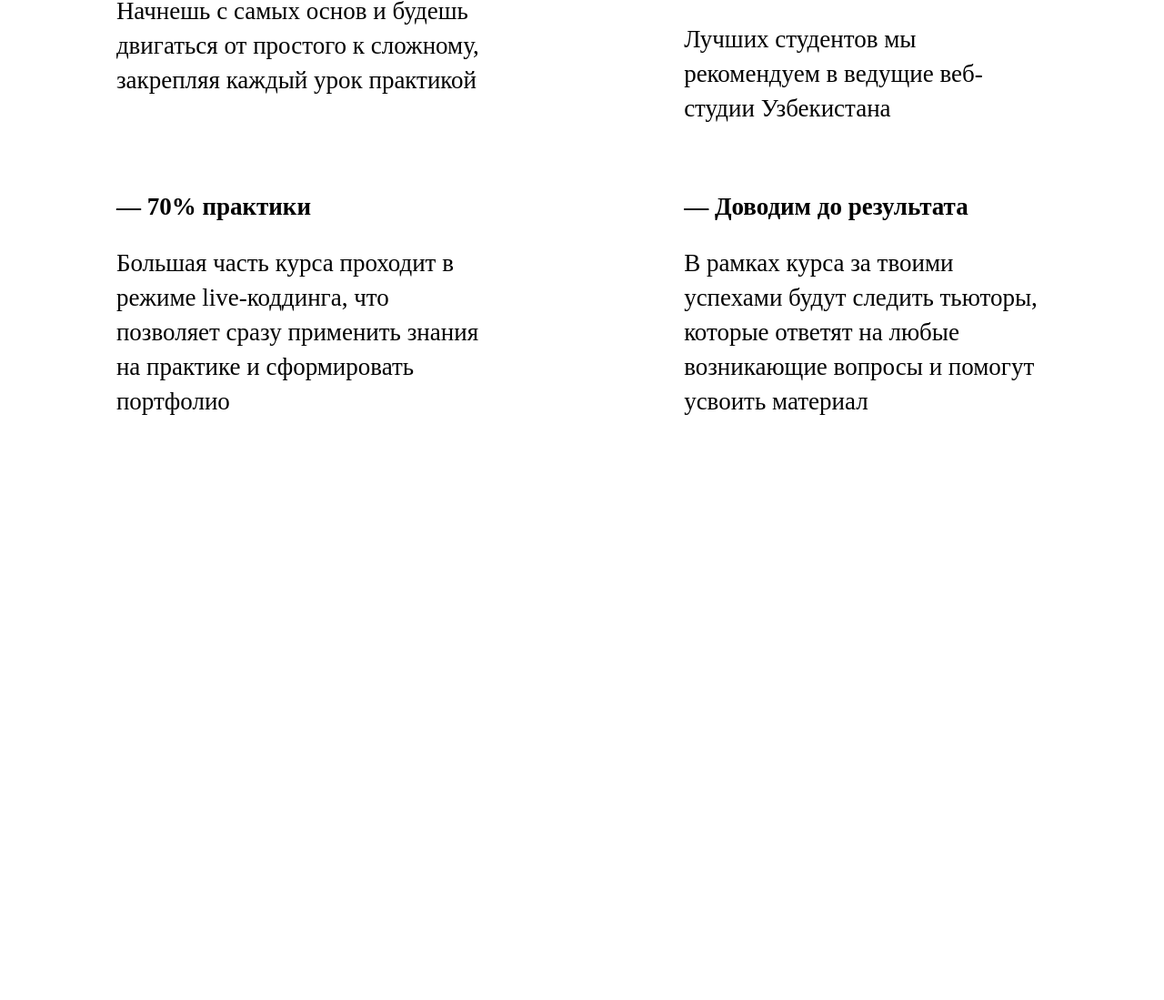
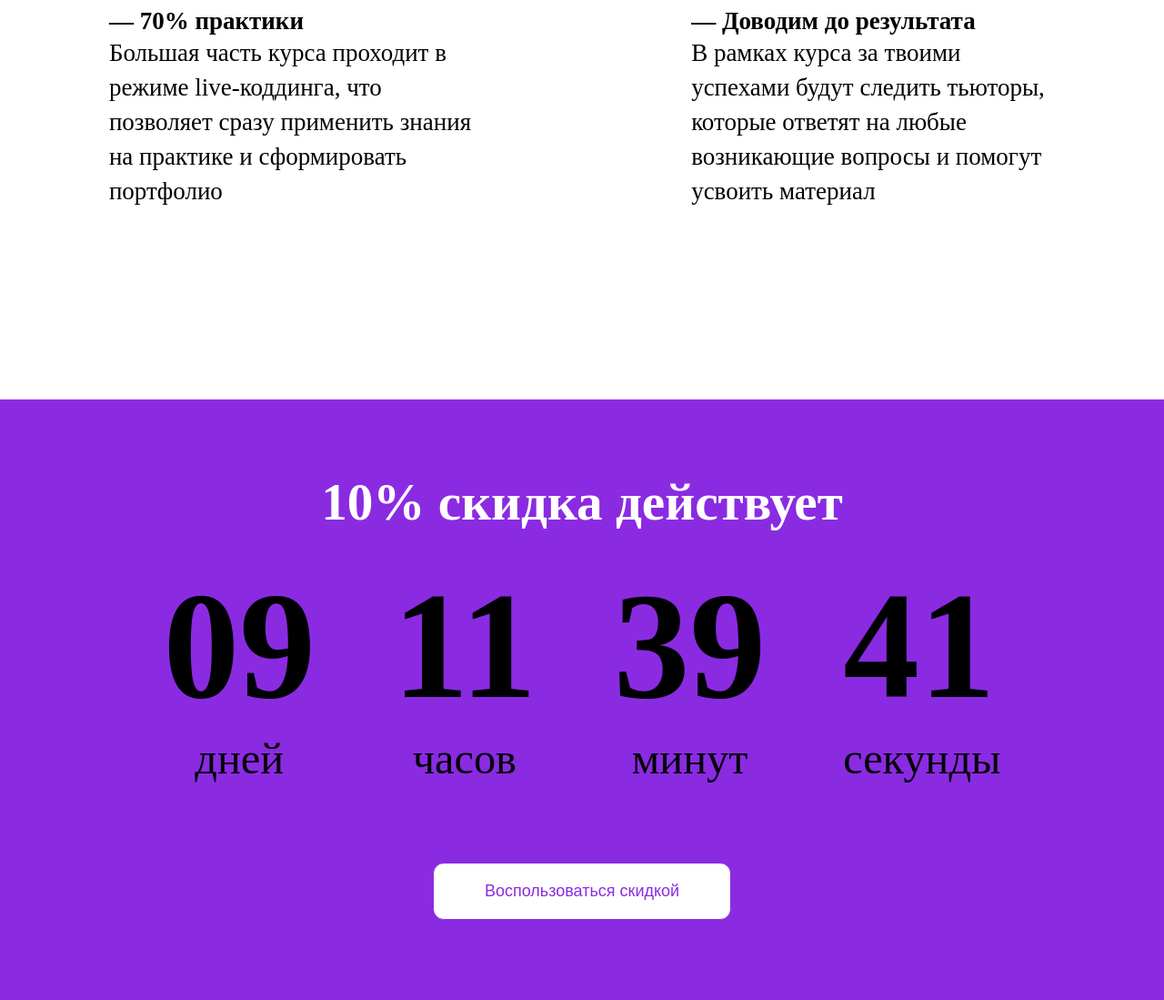
Before and after one commit to marinarietman/landing, a plain HTML site: page index.html in a window 1280 px wide. Shown: the part 322-1421 px from the top of the page at 91% size. Before the commit the page ends 978 px from the top, so only its background shows below. Drawn offline with Linux system fonts and the light colour scheme; a web font is replaced by a local one.

Commit message:
base init

```diff
--- a/index.html
+++ b/index.html
@@ -19,7 +19,8 @@
                 <div class="contentcard">
                     <h3>— Обучаем с нуля
                     </h3>
-                    <p>Начнешь с самых основ и будешь двигаться от простого к сложному, закрепляя каждый урок практикой</p>
+                    <p>Начнешь с самых основ и будешь двигаться от простого к сложному, закрепляя каждый урок практикой
+                    </p>
                 </div>
 
                 <div class="contentcard">
@@ -28,9 +29,6 @@
                     <p>Лучших студентов мы рекомендуем в ведущие веб-студии Узбекистана</p>
                 </div>
             </div>
-
-
-
 
             <div class="contentbox">
                 <div class="contentcard">
@@ -47,19 +45,42 @@
                         вопросы и помогут усвоить материал</p>
                 </div>
 
+            </div>
 
         </div>
+    </section>
 
 
+    <section class="saleContainer">
+        <h3 class="h3">10% скидка действует</h3>
 
+        <div class="time">
 
+            <div class="timeCard">
+                <h2 class="date">00</h2>
+                <span>дней</span>
+            </div>
 
+            <div class="timeCard">
+                <h2  class="date">00</h2>
+                <span>часов</span>
+            </div>
 
+            <div class="timeCard">
+                <h2  class="date">00</h2>
+                <span>минут</span>
+            </div>
 
+            <div class="timeCard">
+                <h2  class="date">00</h2>
+                <span>секунды</span>
+            </div>
 
         </div>
+        <button class="white">Воспользоваться скидкой</button>
 
     </section>
+
 
     <script src="./script.js"></script>
 </body>
--- a/script.js
+++ b/script.js
@@ -0,0 +1,38 @@
+function correctDate(date) {
+    return date < 10 ? "0" + date : date
+  }
+
+
+
+  function sale() {
+    let saleDate = new Date(2024, 11, 31)
+    let currentDate = new Date()
+    let date = saleDate - currentDate
+    let day = Math.floor(date / (24 * 60 * 60 * 1000))
+    let hours = Math.floor((date % (24 * 60 * 60 * 1000)) / (60 * 1000 * 60))
+    let minutes = Math.floor((date % (60 * 60 * 1000)) / (60 * 1000))
+    let second = Math.floor((date % (60 * 1000)) / 1000)
+    let timeValue = document.getElementsByClassName("date")
+
+
+    timeValue[0].innerHTML = correctDate(day)
+    timeValue[1].innerHTML = correctDate(hours)
+    timeValue[2].innerHTML = correctDate(minutes)
+    timeValue[3].innerHTML = correctDate(second)
+
+    if (date <= 0) {
+
+      timeValue[0].innerHTML = "00"
+      timeValue[1].innerHTML = "00"
+      timeValue[2].innerHTML = "00"
+      timeValue[3].innerHTML = "00"
+
+    }
+
+  }
+
+  sale()
+
+  setInterval(() => {
+    sale()
+  }, 1000)
--- a/style.css
+++ b/style.css
@@ -1,27 +1,31 @@
 @import url('https://fonts.cdnfonts.com/css/chava');
 
+*{
+    margin: 0;
+    padding: 0;
+    box-sizing: border-box;
+}
 
-
-.content{
+.content {
     display: flex;
     flex-direction: column;
-    gap:20px;
+    gap: 20px;
 }
 
-.contentbox{
+.contentbox {
     display: flex;
-   justify-content: space-between;
+    justify-content: space-between;
 }
 
-.contentcard{
+.contentcard {
     width: 400px;
 }
 
-section{
+section {
     padding: 0 calc(10.6vw - 15.8px) calc(11.1vw + 18.4px);
 }
 
-h2{
+h2 {
     font-size: 58px;
     font-family: "TT Hoves";
 }
@@ -31,7 +35,58 @@ h2{
     font-weight: 600;
 }
 
-.contentcard p{
+.contentcard p {
     font-size: 27px;
     line-height: 38px;
 }
+
+section.saleContainer {
+    background-color: blueviolet;
+    margin-top: 50px;
+    padding: calc(4.4vw + 23px) 0 calc(5.3vw + 20px);
+    display: flex;
+    flex-direction: column;
+    align-items: center;
+    gap: 30px;
+}
+
+.time {
+    display: flex;
+    gap: 20px 85px;
+    margin-bottom: calc(4vw + 6px);
+}
+
+.date {
+    font-size: calc(12.6vw + 6px);
+    font-family: "Chava";
+}
+
+button {
+    width: 328px;
+    padding: 20px 0;
+    border-radius: 12px;
+
+    font-size: 18px;
+    font-weight: 500;
+    line-height: 117%;
+    cursor: pointer;
+}
+
+button.white {
+    background-color: white;
+    color: blueviolet;
+    border: 1px solid blueviolet;
+}
+
+
+.timeCard span {
+    font-size: calc(1.9vw + 24px);
+    display: block;
+    text-align: center;
+}
+
+.h3{
+    color:white;
+    font-weight: 700;
+    font-size: calc(4.1vw + 4.7px);
+}
```
